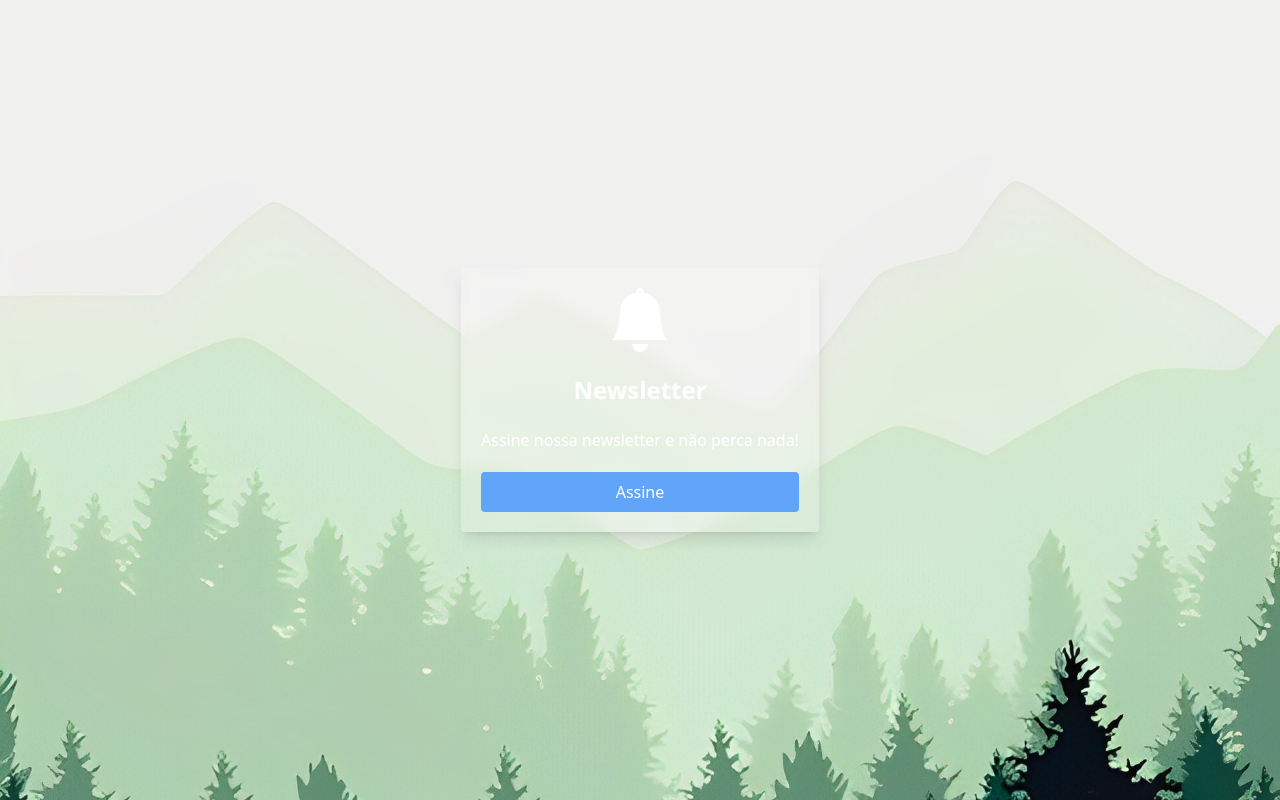
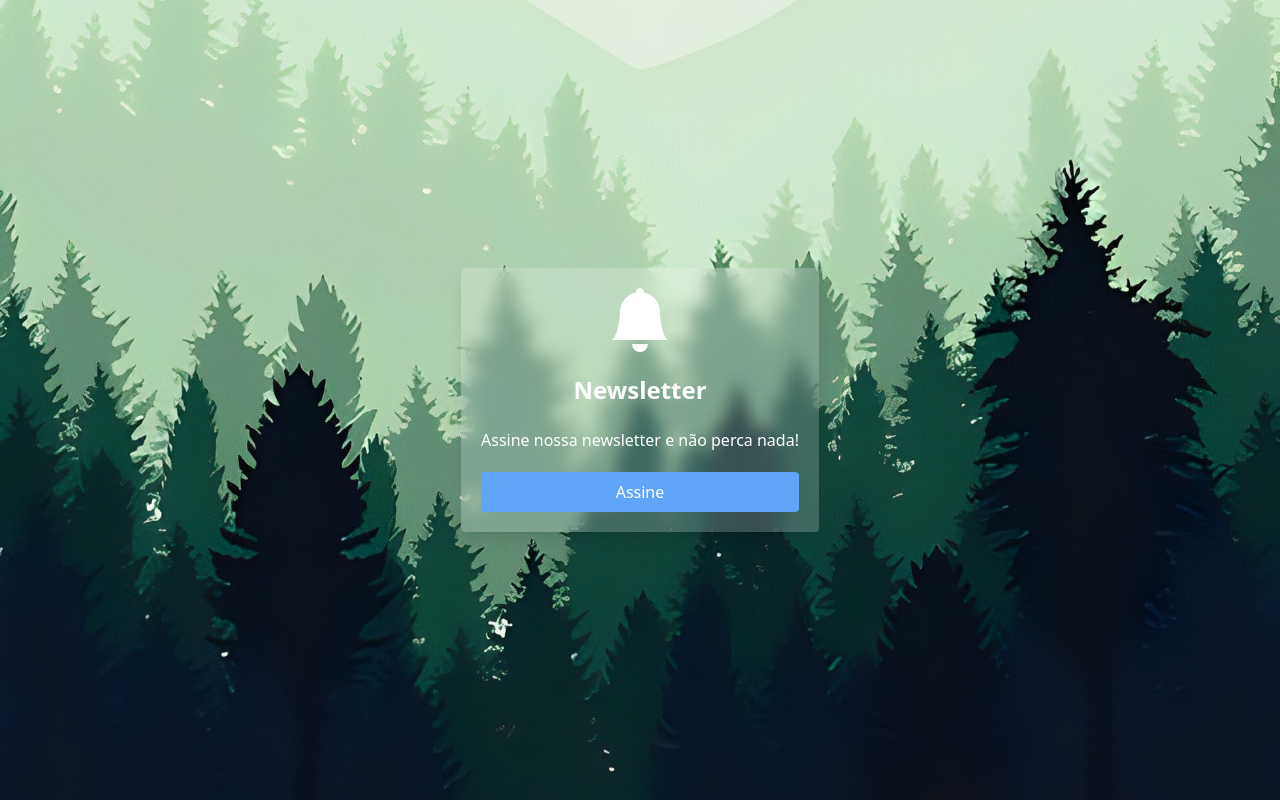
Before and after one commit to TavoOliveira/tailwindcss_newsletter, a plain HTML site: page index.html in a window 1280 px wide. Drawn offline with nearby package versions, Linux system fonts and the light colour scheme.

Commit message:
Modificado

```diff
--- a/index.html
+++ b/index.html
@@ -22,7 +22,7 @@
 
 </head>
 
-<body class="bg-cover bg-no-repeat bg-paisagem h-screen flex justify-center items-center">
+<body class="bg-cover bg-bottom bg-no-repeat bg-paisagem h-screen flex justify-center items-center">
   <div class="flex flex-col items-center text-white gap-5 p-5 backdrop-blur bg-white bg-opacity-20 shadow-lg rounded">
     <svg xmlns="http://www.w3.org/2000/svg" width="64" height="64" fill="currentColor" class="bi bi-bell-fill" viewBox="0 0 16 16">
       <path d="M8 16a2 2 0 0 0 2-2H6a2 2 0 0 0 2 2zm.995-14.901a1 1 0 1 0-1.99 0A5.002 5.002 0 0 0 3 6c0 1.098-.5 6-2 7h14c-1.5-1-2-5.902-2-7 0-2.42-1.72-4.44-4.005-4.901z" />
```
